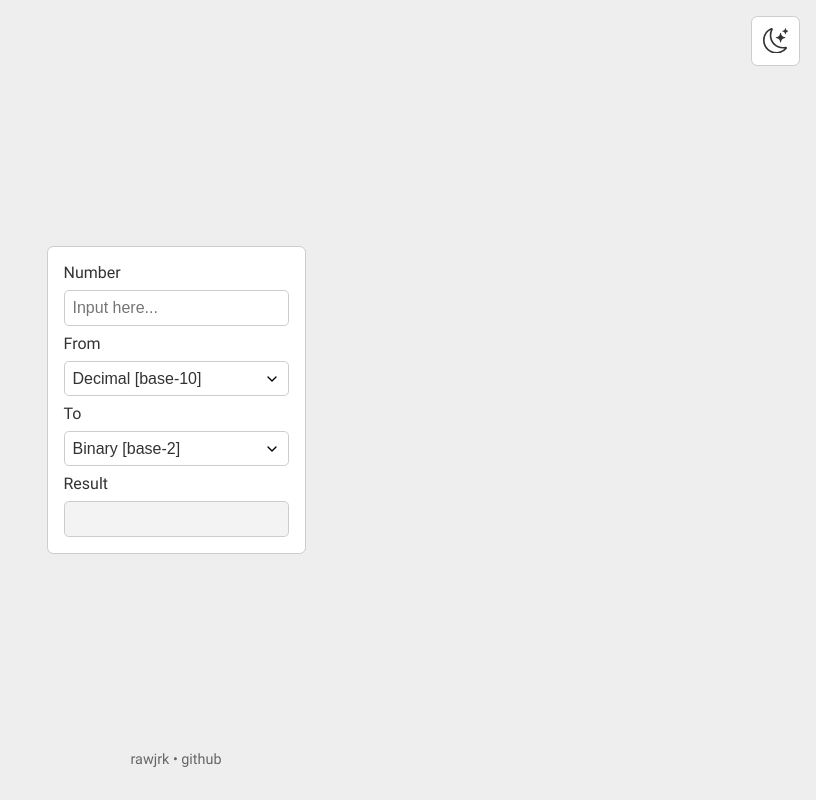
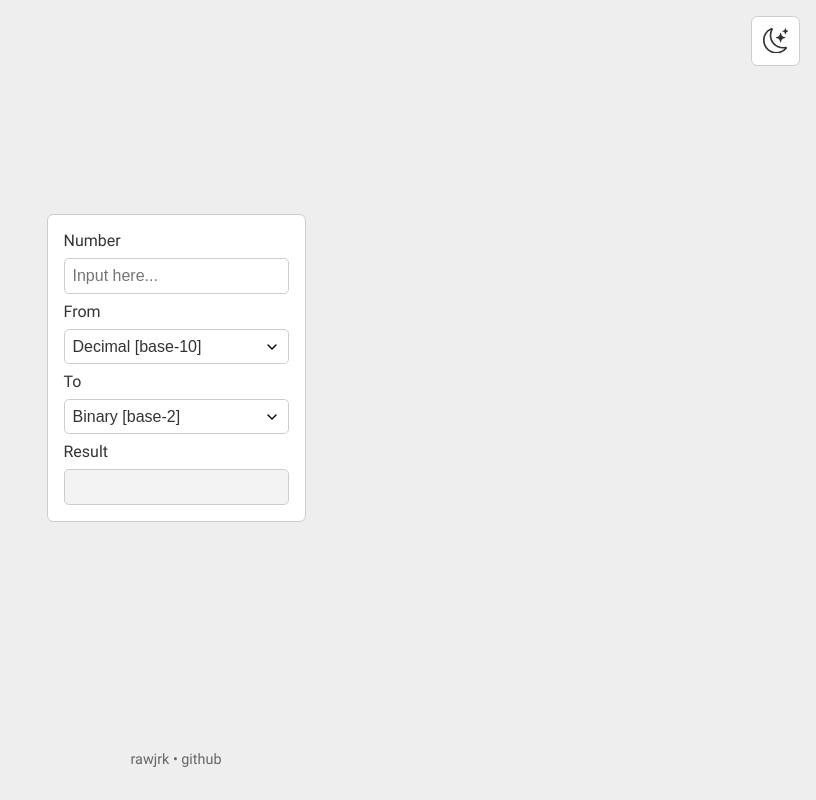
Before and after one commit to rawjrk/num-sys-converter, a React app: page / in a window 1280 px wide. Shown: the whole page, without its empty margins (464-1280 px from the left). Built offline with nearby package versions, Linux system fonts and the light colour scheme.

Commit message:
offset converter form

```diff
--- a/src/components/Converter.js
+++ b/src/components/Converter.js
@@ -10,7 +10,7 @@ function Converter({ options }) {
   const result = num ? convert(num, fromBase, toBase) : "";
 
   return (
-    <Form>
+    <Form id="converter">
       <Label for="number">Number</Label>
       <Input
         id="number"
--- a/src/styles/global.js
+++ b/src/styles/global.js
@@ -27,4 +27,9 @@ export default createGlobalStyle`
     width: 100vw;
     height: 100vh;
   }
+
+  #converter {
+    position: relative;
+    top: -2rem;
+  }
 `;
```
